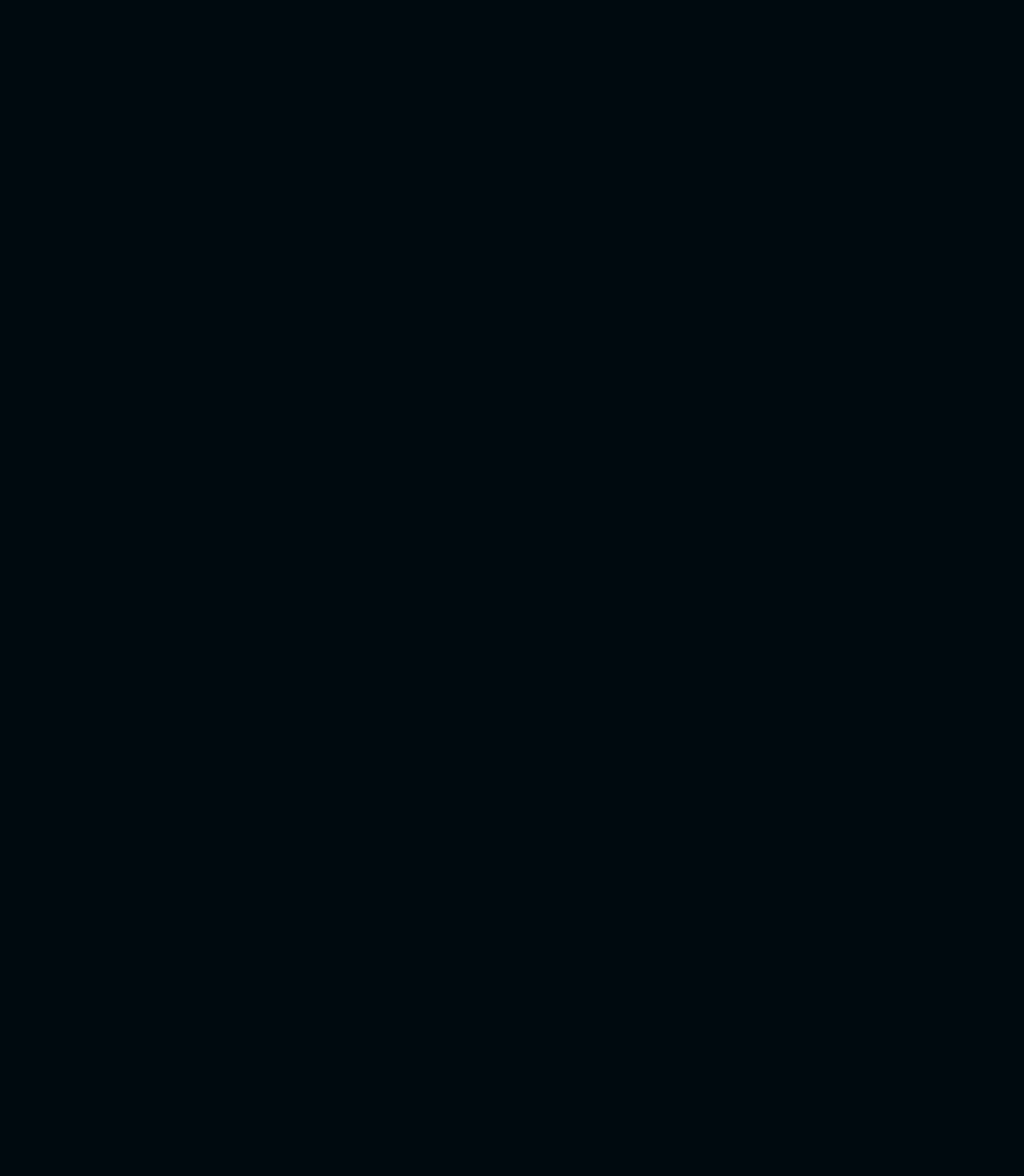
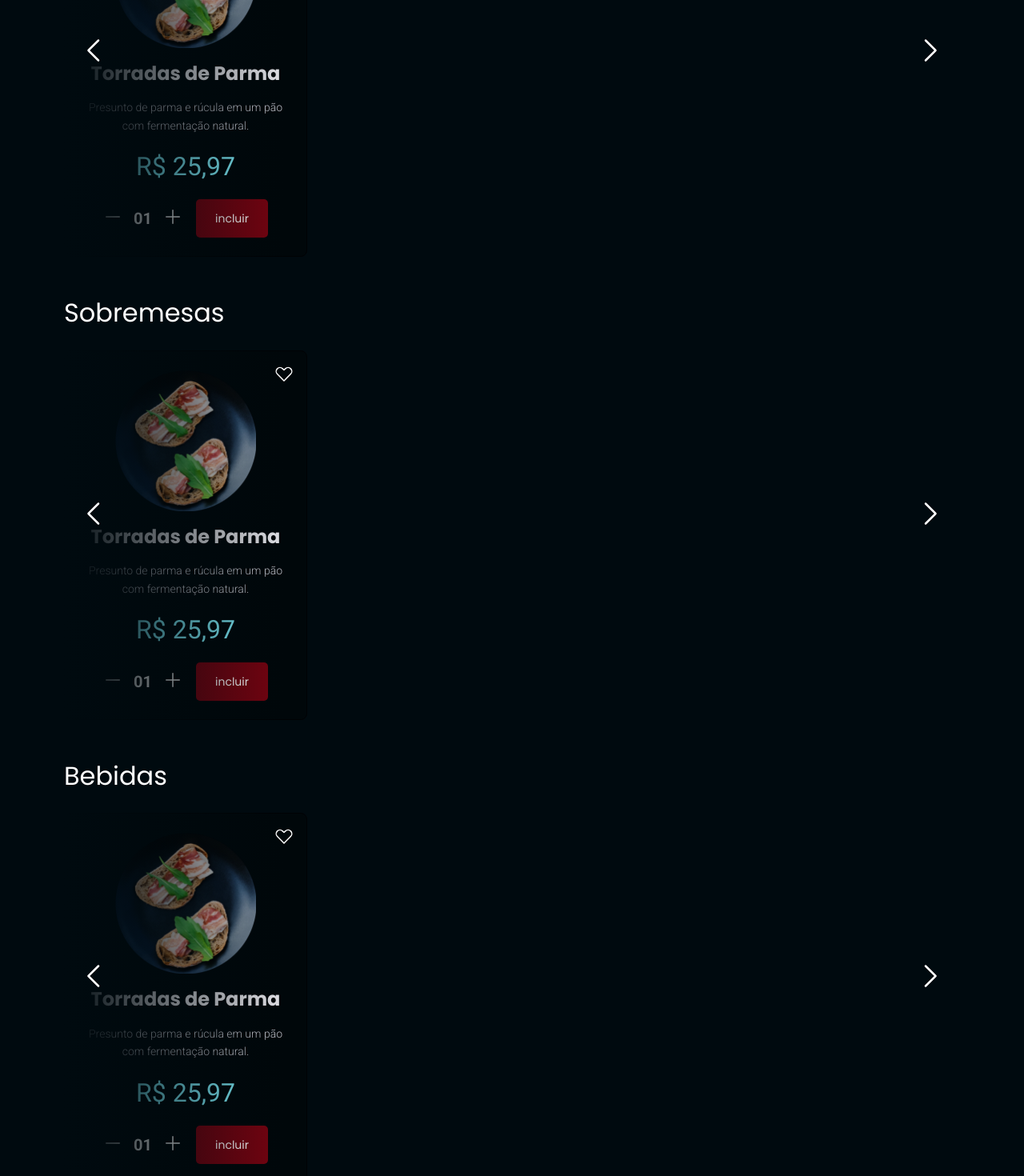
Before and after one commit to jaocruz/foodexplorer-web, a React (Vite) app: page / in a window 1280 px wide. Shown: the part 800-2270 px from the top of the page at 80% size. Before the commit the page ends 800 px from the top, so only its background shows below. Built offline with nearby package versions, Linux system fonts and the light colour scheme.

Commit message:
home page

```diff
--- a/src/components/dish-card/styles.js
+++ b/src/components/dish-card/styles.js
@@ -13,6 +13,8 @@
   display: flex;
   flex-direction: column;
 
+  flex-shrink: 0;
+  position: relative;
   align-items: center;
 
   background-color: ${({theme}) => theme.COLORS.DARK_200};
--- a/src/pages/home/index.jsx
+++ b/src/pages/home/index.jsx
@@ -1,7 +1,10 @@
-import { Container, Banner } from "./styles";
+import { Container, Banner, Carousel } from "./styles";
+
+import { PiCaretLeft, PiCaretRight } from "react-icons/pi";
 
 import { Header } from "../../components/header"
 import { Footer } from "../../components/footer"
+import { DishCard } from "../../components/dish-card"
 
 export function Home(){
   return (
@@ -17,6 +20,60 @@
           <span>Sinta o cuidado do preparo com ingredientes selecionados</span>
         </div>
       </Banner>
+
+      <Carousel>
+        <h1>Refeições</h1>
+
+        <section>
+          <div className="gradients">
+            <div className="left-gradient">
+              <a href="#"><PiCaretLeft/></a>
+            </div>
+
+            <div className="right-gradient">
+              <a href="#"><PiCaretRight/></a>
+            </div>
+          </div>
+
+          <DishCard/>
+        </section>
+      </Carousel>
+
+      <Carousel>
+        <h1>Sobremesas</h1>
+
+        <section>
+          <div className="gradients">
+            <div className="left-gradient">
+              <a href="#"><PiCaretLeft/></a>
+            </div>
+
+            <div className="right-gradient">
+              <a href="#"><PiCaretRight/></a>
+            </div>
+          </div>
+
+          <DishCard/>
+        </section>
+      </Carousel>
+
+      <Carousel>
+        <h1>Bebidas</h1>
+
+        <section>
+          <div className="gradients">
+            <div className="left-gradient">
+              <a href="#"><PiCaretLeft/></a>
+            </div>
+
+            <div className="right-gradient">
+              <a href="#"><PiCaretRight/></a>
+            </div>
+          </div>
+
+          <DishCard/>
+        </section>
+      </Carousel>
     </Container>
 
     <Footer/>
--- a/src/pages/home/styles.js
+++ b/src/pages/home/styles.js
@@ -1,6 +1,7 @@
 import styled from "styled-components";
 
 export const Container = styled.main`
+  height: 100%;
 `;
 
 export const Banner = styled.div`
@@ -40,3 +41,62 @@
     }
   }
 `;
+
+export const Carousel = styled.section`
+  overflow: hidden;
+  margin-bottom: 48px;
+
+  > h1 {
+    margin-bottom: 24px;
+    ${({theme}) => theme.FONTS.POPPINS_400medium}
+  }
+
+  > section {
+    display: flex;
+
+    gap: 28px;
+    max-width: 1120px;
+    position: relative;
+
+    .gradients {
+      width: 100%;
+      max-width: 1120px;
+
+      height: 464px;
+
+      pointer-events: none;
+
+      display: flex;
+      position: absolute;
+      justify-content: space-between;
+    }
+
+    .left-gradient, .right-gradient {
+      width: 276px;
+      height: 462px;
+
+      z-index: 1;
+
+      display: flex;
+
+      svg {
+        width: 40px;
+        height: 40px;
+        margin: 184px 18px 0;
+
+        pointer-events: all;
+        color: ${({theme}) => theme.COLORS.LIGHT_100};
+      }
+    }
+
+    .left-gradient {
+      justify-content: flex-start;
+      background: ${({theme}) => theme.COLORS.GRADIENT_100l};
+    }
+
+    .right-gradient {
+      justify-content: flex-end;
+      background: ${({theme}) => theme.COLORS.GRADIENT_100r};
+    }
+  }
+`;
--- a/src/styles/theme.js
+++ b/src/styles/theme.js
@@ -22,7 +22,8 @@
     DARK_900: "#0D1D25",
     DARK_1000: "#192227",
 
-    GRADIENT_100: "linear-gradient(to left, rgba(0, 10, 15, 0), rgba(0, 10, 15, 1))",
+    GRADIENT_100l: "linear-gradient(to left, rgba(0, 10, 15, 0), rgba(0, 10, 15, 1))",
+    GRADIENT_100r: "linear-gradient(to right, rgba(0, 10, 15, 0), rgba(0, 10, 15, 1))",
     GRADIENT_200: "linear-gradient(to bottom, rgba(9, 30, 38, 1), rgba(0, 19, 28, 1))",
 
     TOMATO_100: "#750310",
```
